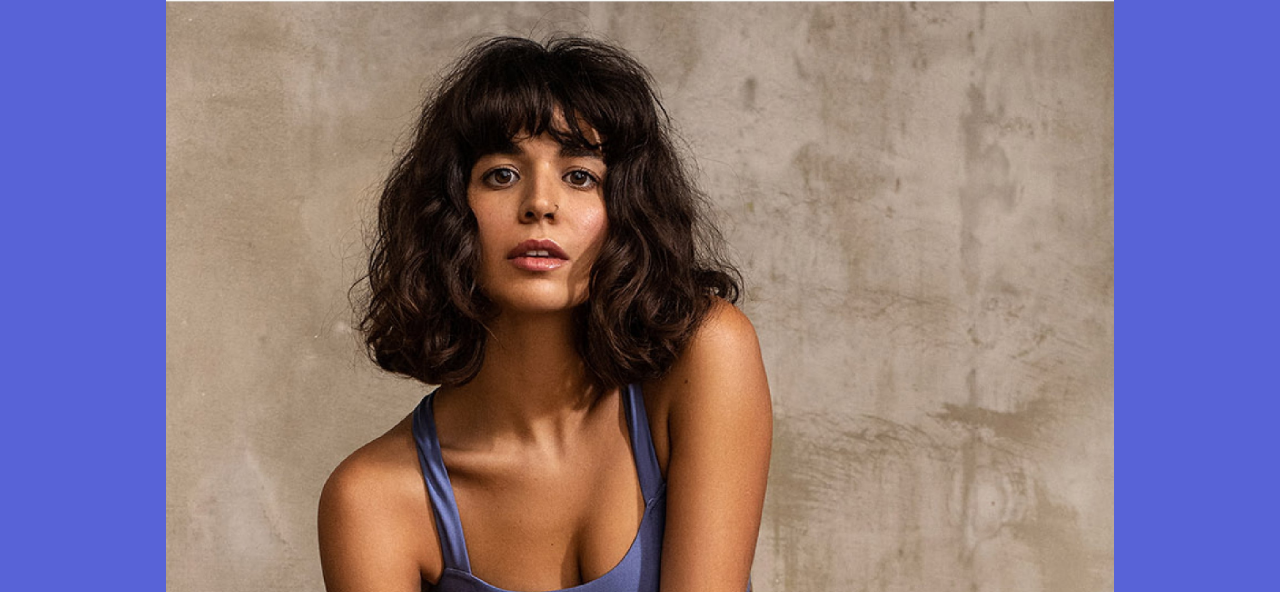
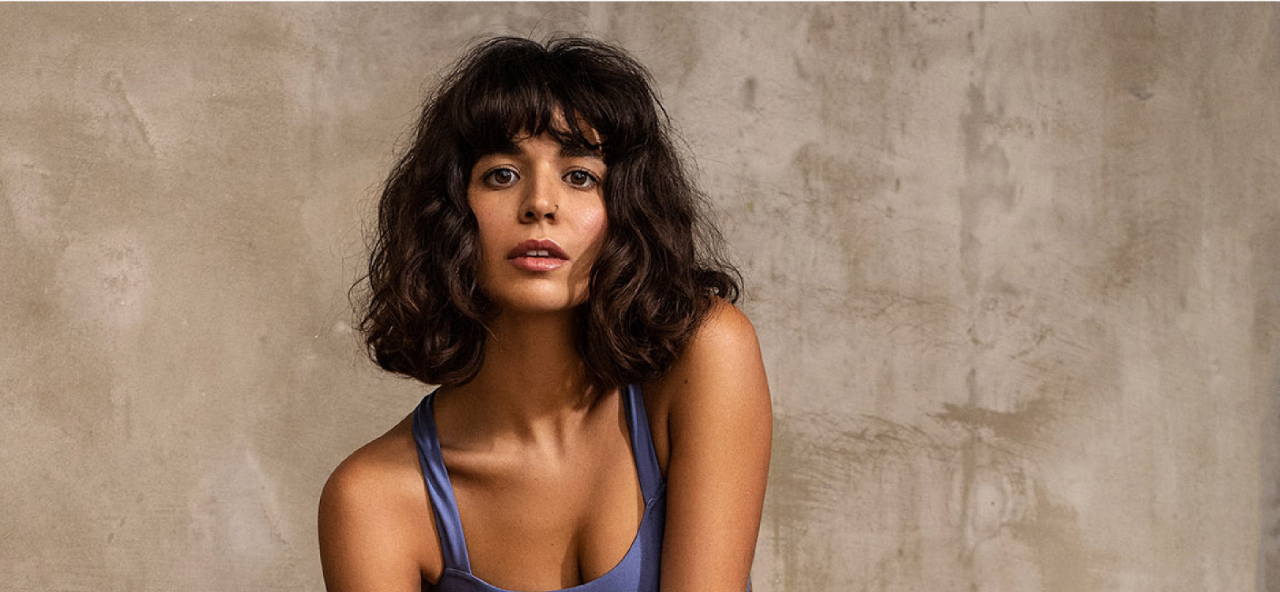
Before and after one commit to Zeljak/adidasPlay, a website: page index.html in a window 1280 px wide. Shown: the top 592 px of the page. Drawn offline with nearby package versions, Linux system fonts and the light colour scheme; a web font is replaced by a local one.

Commit message:
first commit

```diff
--- a/_sass/main.scss
+++ b/_sass/main.scss
@@ -141,7 +141,7 @@ a:hover {
     background-position: center;
     background-repeat: no-repeat;
     background-size: cover;
-    width: 74vw;
+    width: 100vw;
     margin: auto;
     margin-bottom: 5%;
   }
@@ -466,9 +466,54 @@ a:hover {
     background-repeat: no-repeat;
     background-size: cover;
     width: 73vw;
-    height: 47vw;
+    height: 38vw;
     margin: auto;
     margin-bottom: 5%;
+  }
+}
+
+.header3_wrapper {
+  display: flex;
+  @include for-phone {
+    display:none;
+  }
+  @include for-tablet-portrait {
+    display: none;
+  }
+  @include for-tablet-landscape {
+ display: none;
+
+  }
+  @include for-desktop {
+  flex-direction: column;
+  }
+  @include for-big-desktop {
+  flex-direction: column;
+  }
+}
+
+.header3_wrapper_hide {
+  display: flex;
+  @include for-phone {
+    justify-content: center;
+    align-content: baseline;
+    margin-bottom: 20px;
+  }
+  @include for-tablet-portrait {
+    justify-content: center;
+    align-content: baseline;
+    margin-bottom: 35px;
+  }
+  @include for-tablet-landscape {
+    justify-content: center;
+    align-content: baseline;
+    margin-bottom: 35px;
+  }
+  @include for-desktop {
+  display:none;
+  }
+  @include for-big-desktop {
+    display:none;
   }
 }
 
@@ -476,16 +521,16 @@ a:hover {
   height: 30%;
   width: 30%;
   @include for-phone {
-    margin-bottom: 23px;
-    margin-left: 45px;
+    width: 41.5%;
+    margin-right: 24px;
   }
   @include for-tablet-portrait {
-    margin-bottom: 70px;
-    margin-left: 30px;
+   width: 41.5%;
+   margin-right: 10px;
   }
   @include for-tablet-landscape {
-    margin-bottom: 70px;
-    margin-left: 30px;
+    width: 41.5%;
+    margin-right: 10px;
   }
   @include for-desktop {
     margin-bottom: 30px;
@@ -494,15 +539,15 @@ a:hover {
   @include for-big-desktop {
     margin-bottom: 30px;
     margin-left: 25px;
-    height: 40%;
-    width: 40%;
+    height: 31%;
+    width: 31%;
   }
 }
 .zara_photo2 {
   height: 30%;
   width: 30%;
   @include for-phone {
-    margin-left: 45px;
+    width: 30%
   }
   @include for-tablet-portrait {
     margin-left: 30px;
@@ -514,8 +559,8 @@ a:hover {
     margin-left: 55px;
   }
   @include for-big-desktop {
-    height: 40%;
-    width: 40%;
+    height: 31%;
+    width: 31%;
     margin-left: 25px;
   }
 }
@@ -578,42 +623,37 @@ a:hover {
   }
 }
 .andrea_photo1 {
-  height: 30%;
   width: 30%;
   @include for-phone {
-    margin-bottom: 54px;
-    height: 25%;
-    width: 25%;
+    width: 41%;
+    margin-right: 20px;
   }
   @include for-tablet-portrait {
-    margin-bottom: 60px;
-    height: 33%;
-    width: 33%;
+    width: 45%;
+    margin-right: 40px;
   }
   @include for-tablet-landscape {
-    margin-bottom: 60px;
-    height: 33%;
-    width: 33%;
+    width: 45%;
+    margin-right: 40px;
   }
   @include for-desktop {
     margin-bottom: 20px;
   }
   @include for-big-desktop {
     margin-bottom: 15px;
-    height: 30%;
     width: 30%;
   }
 }
 .andrea_photo2 {
+  width: 30%;
   height: 30%;
-  width: 30%;
   @include for-phone {
-    height: 25%;
-    width: 25%;
+    width: 30%;
+    height: 30%;
   }
   @include for-tablet-portrait {
+    width: 33%;
     height: 33%;
-    width: 33%;
   }
   @include for-tablet-landscape {
     height: 33%;
--- a/index.html
+++ b/index.html
@@ -105,15 +105,19 @@
 	<section class="color">
 		<div class="header3">
 			<div class="header3_wrapper">
-				<div>
 					<img class="zara_photo1" src="./_assets/images/Adidas_Zara_web_1@3x.jpg" alt="influencerica Zara Hrvatin">
-				</div>
-				<div>
 					<img class="zara_photo2" src="./_assets/images/Adidas_Zara_web_4@3x.jpg" alt="influencerica Zara Hrvatin">
-				</div>
 			</div>
 		</div>
+	</section>
 
+	<section>
+		<div>
+			<div class="header3_wrapper_hide">
+					<img class="zara_photo1" src="./_assets/images/Adidas_Zara_web_1@3x.jpg" alt="influencerica Zara Hrvatin">
+					<img class="zara_photo2" src="./_assets/images/Adidas_Zara_web_4@3x.jpg" alt="influencerica Zara Hrvatin">
+			</div>
+		</div>
 	</section>
 
 			<!-- Purple rectangle - left -->
@@ -148,7 +152,15 @@
 				</div>
 			</div>
 		</div>
+	</section>
 
+	<section>
+		<div>
+			<div class="header3_wrapper_hide">
+					<img class="andrea_photo1" src="./_assets/images/Adidas_Andrea_web_1@3x.jpg" alt="plesačica i koreografkinja Andrea Solomun">
+					<img class="andrea_photo2" src="./_assets/images/Adidas_Andrea_web_2@3x.jpg" alt="plesačica i koreografkinja Andrea Solomun">
+			</div>
+		</div>
 	</section>
 
 	<!-- Purple rectangle - left -->
```
Also changed, not shown: css/main.css.
